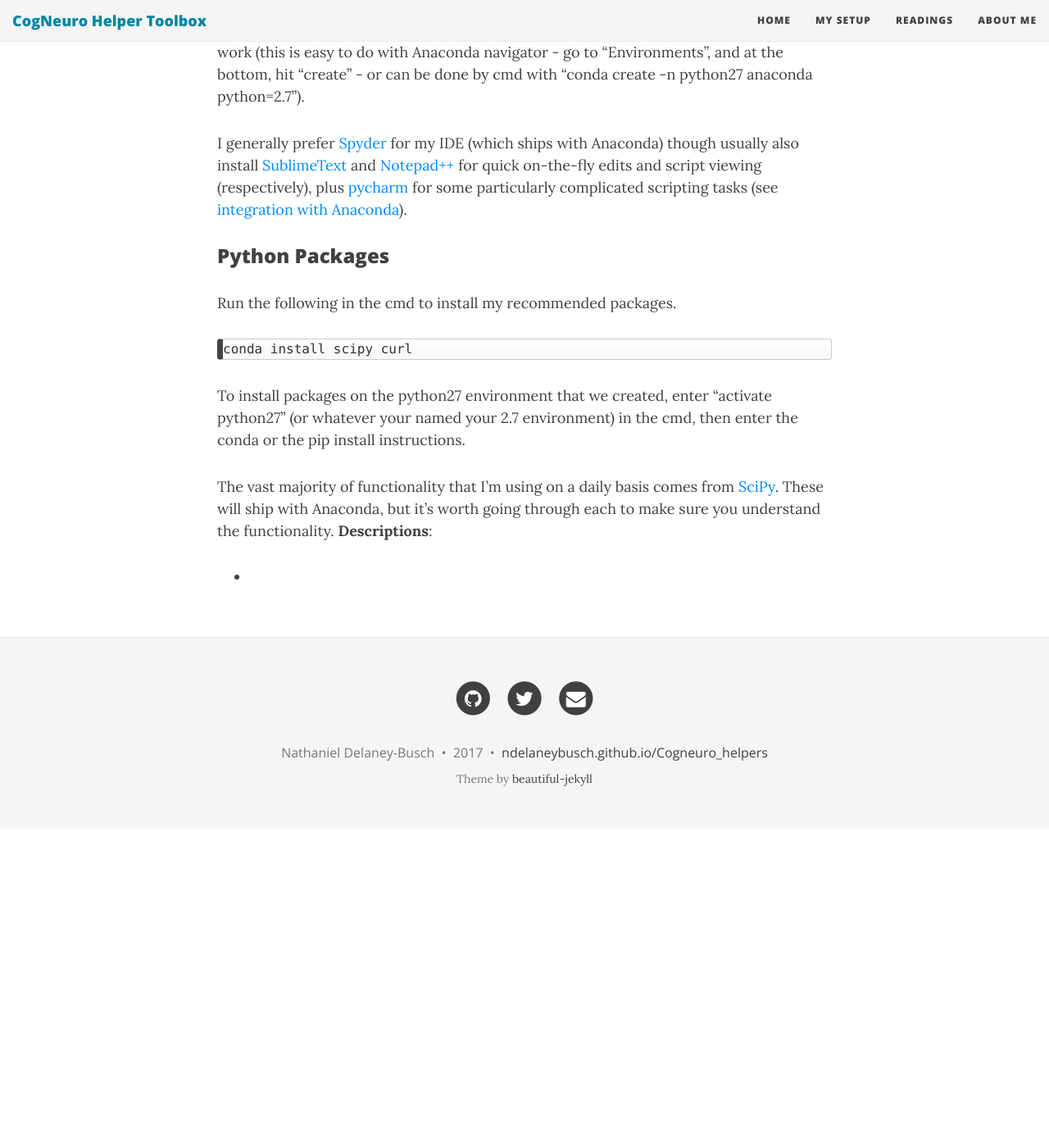
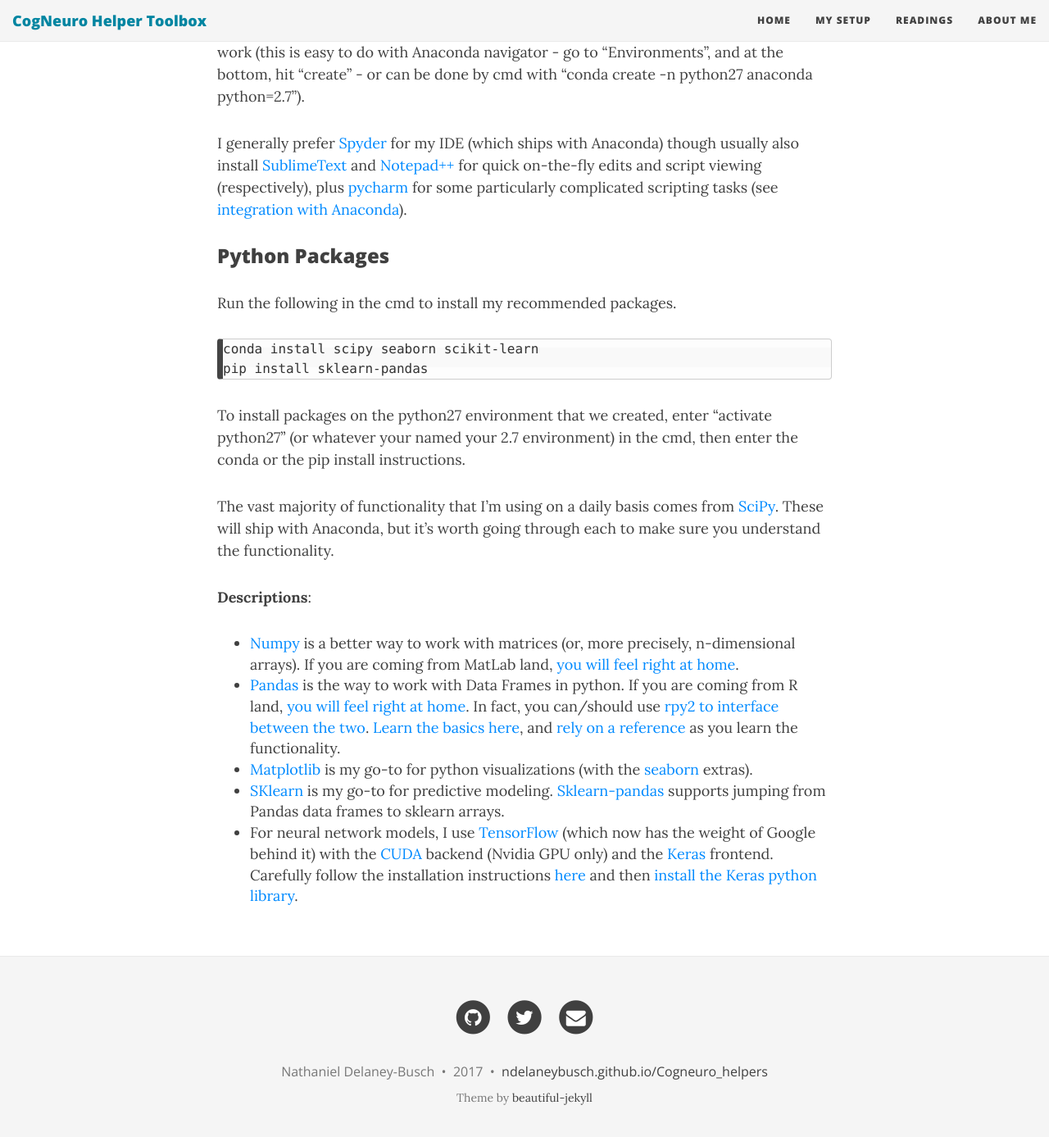
Before and after one commit to ndelaneybusch/Cogneuro_helpers, a Jekyll site: the page built from toolbox.md, in a window 1280 px wide and 1400 px high, scrolled down 4048 px. Shown: the top 1387 px of the window at 82% size. Built offline with Jekyll 4.4.1, drawn with Linux system fonts in a browser that asks for light colours; nearby versions of some CDN libraries; before the commit the page ends 5059 px from its top, so only the background shows below that.

Commit message:
Update toolbox.md

````diff
--- a/toolbox.md
+++ b/toolbox.md
@@ -100,10 +100,16 @@
 ### Python Packages
 Run the following in the cmd to install my recommended packages.
 ```
-conda install scipy curl
+conda install scipy seaborn scikit-learn
+pip install sklearn-pandas
 ```
 To install packages on the python27 environment that we created, enter "activate python27" (or whatever your named your 2.7 environment) in the cmd, then enter the conda or the pip install instructions.
 
 The vast majority of functionality that I'm using on a daily basis comes from [SciPy](https://scipy.org). These will ship with Anaconda, but it's worth going through each to make sure you understand the functionality.
+
 __Descriptions__:
--
+- [Numpy](https://docs.scipy.org/doc/numpy-dev/user/quickstart.html) is a better way to work with matrices (or, more precisely, n-dimensional arrays). If you are coming from MatLab land, [you will feel right at home](https://docs.scipy.org/doc/numpy-dev/user/numpy-for-matlab-users.html).
+- [Pandas](http://pandas.pydata.org/pandas-docs/stable/10min.html) is the way to work with Data Frames in python. If you are coming from R land, [you will feel right at home](http://pandas.pydata.org/pandas-docs/stable/comparison_with_r.html). In fact, you can/should use [rpy2 to interface between the two](http://pandas.pydata.org/pandas-docs/stable/r_interface.html). [Learn the basics here](http://pandas.pydata.org/pandas-docs/stable/basics.html), and [rely on a reference](https://gist.github.com/bsweger/e5817488d161f37dcbd2) as you learn the functionality.
+- [Matplotlib](http://matplotlib.org) is my go-to for python visualizations (with the [seaborn](https://seaborn.pydata.org) extras).
+- [SKlearn](http://scikit-learn.org/stable/) is my go-to for predictive modeling. [Sklearn-pandas](https://github.com/pandas-dev/sklearn-pandas) supports jumping from Pandas data frames to sklearn arrays.
+- For neural network models, I use [TensorFlow](https://www.tensorflow.org) (which now has the weight of Google behind it) with the [CUDA](https://developer.nvidia.com/cuda-zone) backend (Nvidia GPU only) and the [Keras](https://keras.io) frontend. Carefully follow the installation instructions [here](https://www.tensorflow.org/install/install_windows) and then [install the Keras python library](https://keras.io/#installation).
````
